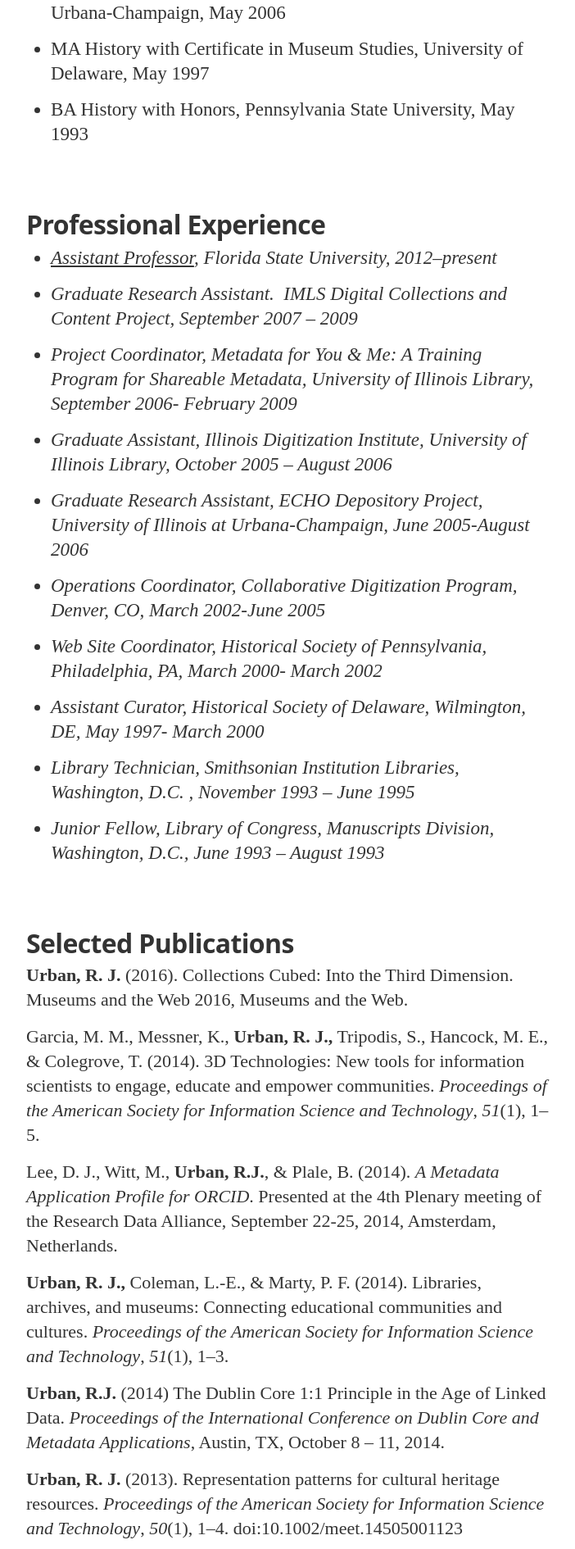
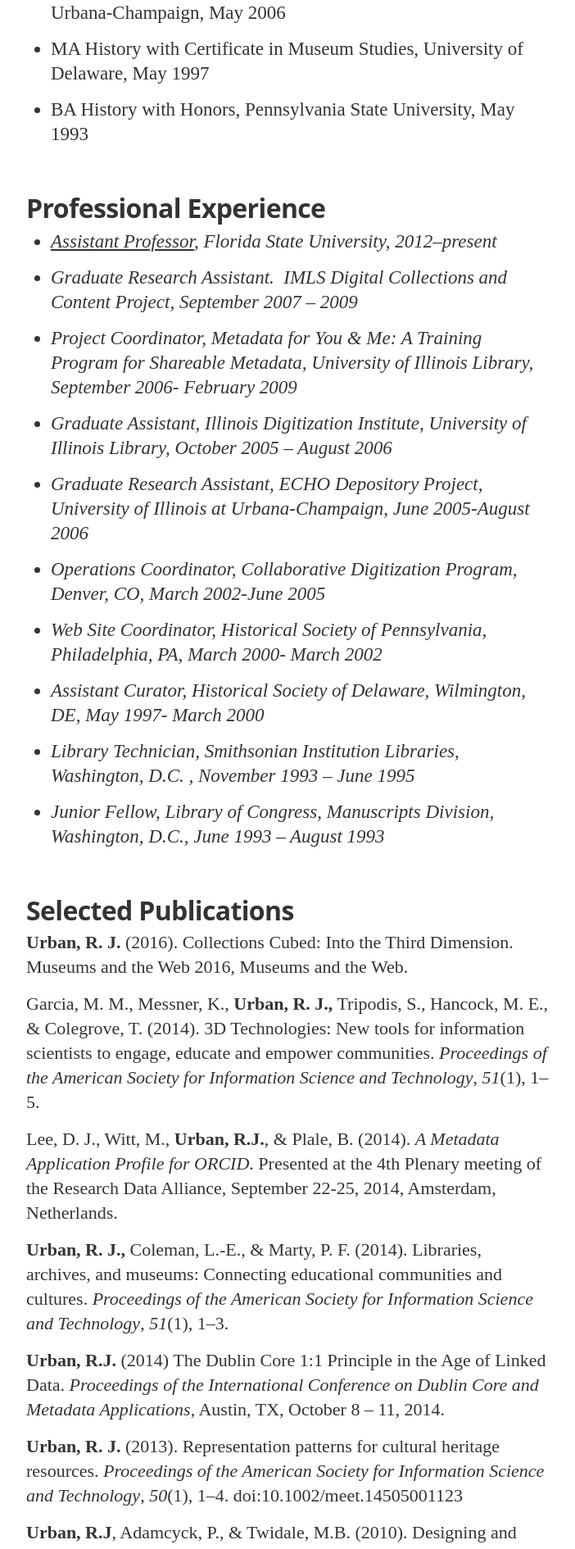
Before and after one commit to musebrarian/musebrarian.github.io, a Jekyll site: the page built from experience.md, in a window 1280 px wide. Shown: the part 540-2430 px from the top of the page at 82% size, without its empty margins (288-990 px from the left). Built offline with Jekyll 4.4.1, drawn with Linux system fonts in a browser that asks for light colours; nearby versions of some CDN libraries; some web fonts are replaced.

Commit message:
tweaking css

```diff
--- a/css/main.sass
+++ b/css/main.sass
@@ -439,7 +439,7 @@ body
         mmargin-left: -26px
         padding-bottom: 3px
     ul, ol
-      padding: 0 0 30px
+      padding: 0 0 10px
       margin: 0
     li
       padding: 0
```
